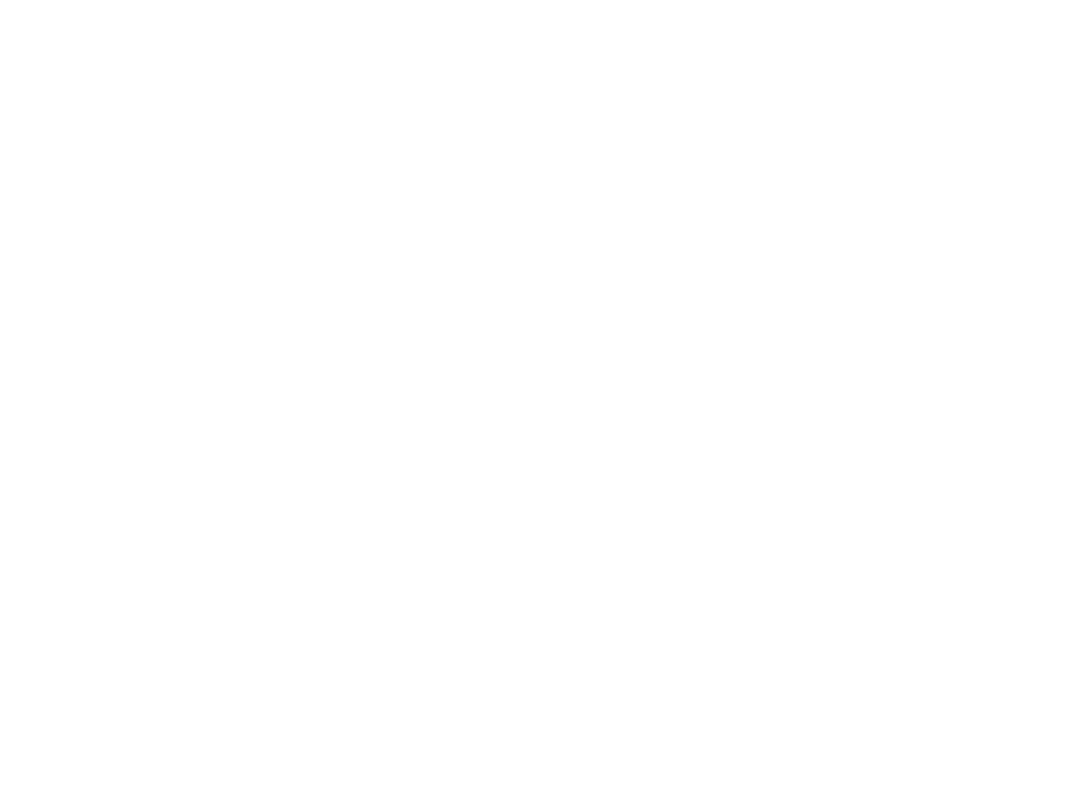
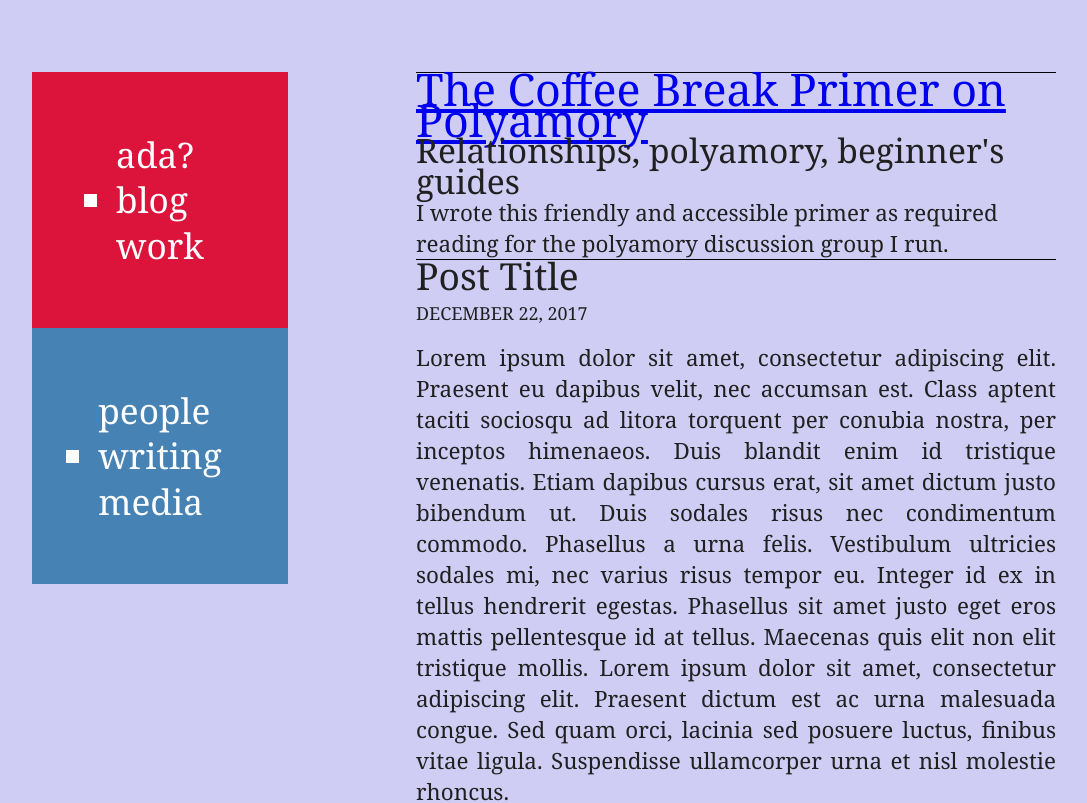
Before and after one commit to adapowers/adapowers.github.io, a plain HTML site: page index.html in a window 1280 px wide. Shown: the top 803 px of the page, without its empty margins (40-1127 px from the left). Drawn offline with Linux system fonts and the light colour scheme.

Commit message:
something

```diff
--- a/index.html
+++ b/index.html
@@ -3,9 +3,46 @@
   <head>
     <meta charset="utf-8">
     <title></title>
-    <link rel="main.css" type="text/css"/>
+    <link rel="stylesheet" href="main.css" type="text/css">
   </head>
   <body>
+<nav class="nav col">
+  <div class="square alpha">
+    <ul>
+      <li>ada?</li>
+      <li class="active">blog</li>
+      <li>work</li>
+    </ul>
+</div>
 
+<div class="square beta">
+  <ul>
+    <li>people</li>
+    <li class="active">writing</li>
+    <li>media</li>
+  </ul>
+</div>
+
+</nav>
+<div class="content col">
+
+<div class="tile">
+  <h1><a href="https://medium.com/@adampowers/the-coffee-break-polyamory-primer-6c64b4dc53de">The Coffee Break Primer on Polyamory</a></h1>
+  <h2>Relationships, polyamory, beginner's guides</h2>
+  I wrote this friendly and accessible primer as required reading for the polyamory discussion group I run.
+</div>
+
+  <div class="post">
+    <h1>Post Title</h1>
+    <h2>December 22, 2017</h2>
+    <div class="text">
+      Lorem ipsum dolor sit amet, consectetur adipiscing elit. Praesent eu dapibus velit, nec accumsan est. Class aptent taciti sociosqu ad litora torquent per conubia nostra, per inceptos himenaeos. Duis blandit enim id tristique venenatis. Etiam dapibus cursus erat, sit amet dictum justo bibendum ut. Duis sodales risus nec condimentum commodo. Phasellus a urna felis. Vestibulum ultricies sodales mi, nec varius risus tempor eu. Integer id ex in tellus hendrerit egestas. Phasellus sit amet justo eget eros mattis pellentesque id at tellus. Maecenas quis elit non elit tristique mollis. Lorem ipsum dolor sit amet, consectetur adipiscing elit. Praesent dictum est ac urna malesuada congue. Sed quam orci, lacinia sed posuere luctus, finibus vitae ligula. Suspendisse ullamcorper urna et nisl molestie rhoncus.
+<br/><br/>
+      Donec et dictum lacus. Maecenas laoreet molestie ante nec lacinia. Orci varius natoque penatibus et magnis dis parturient montes, nascetur ridiculus mus. Sed egestas lorem ipsum. Aliquam scelerisque consectetur dolor, in fringilla erat interdum ac. Mauris eu est ipsum. Class aptent taciti sociosqu ad litora torquent per conubia nostra, per inceptos himenaeos. Cras in eros ornare, ultricies lectus nec, volutpat lectus. Nullam sem libero, vehicula ut purus at, blandit pharetra leo. In vulputate tristique mollis. Donec augue sapien, laoreet at ipsum non, dictum pulvinar ipsum. Aenean suscipit, orci tristique semper tempor, magna ipsum semper risus, a gravida ligula felis id felis.
+<br/><br/>
+      Quisque sollicitudin scelerisque egestas. Duis aliquam, felis tempus volutpat congue, nulla risus porttitor purus, nec vehicula sapien elit semper est. Integer vitae magna ut dolor faucibus consequat eu sed nibh. Cras vitae facilisis tortor. Ut quis enim nec magna faucibus pretium iaculis sit amet arcu. Pellentesque tincidunt orci a mi semper tincidunt. Nulla at feugiat est. Pellentesque lacinia, risus nec ornare malesuada, magna quam luctus nisi, ac tempus leo est a leo.
+    </div>
+  </div>
+</div>
   </body>
 </html>
--- a/main.css
+++ b/main.css
@@ -1,3 +1,100 @@
+/* resources used:
+https://css-tricks.com/fun-viewport-units/
+https://css-tricks.com/snippets/css/a-guide-to-flexbox/
+https://css-tricks.com/dont-overthink-flexbox-grids/
+
+colors obtained with http://jxnblk.com/colorable/demos/text/
+*/
+
+
 body {
-color: #303030; background-color: #BDB8EF; /* Obtained with http://jxnblk.com/colorable/demos/text/ */
+color: #202020;
+background-color: #CFCDF4;
+
+display: flex;
 }
+
+.col {
+  margin: 5vw;
+}
+.content {
+order: 2;
+flex: 2;
+max-width: 50vw;
+
+font-family: Georgia;
+font-size: calc(16px + .5vw);
+line-height: calc(1.1em + 0.5vw);
+display: flex;
+flex-direction: column;
+}
+
+.tile {
+  border-top: 1px solid black;
+  border-bottom: 1px solid black;
+}
+
+
+.nav {
+order: 1;
+display: flex;
+flex-direction: column;
+}
+
+.nav .square {
+  width: 20vw;
+  height: 20vw;
+  font-size: calc(16px + 1.5vw);
+  line-height: calc(1.1em + 0.5vw);
+  display: flex;
+}
+
+.nav ul {
+  padding: 0;
+  list-style-type: none;
+  margin: auto;
+  color: white;
+  font-family: Georgia;
+}
+
+.nav .square.alpha {
+  background-color: crimson;
+}
+
+.nav .square.beta {
+  background-color: steelblue;
+}
+
+@media screen and (max-width: 700px) {
+  .nav .square { font-size: calc(12px + 1vw); }
+}
+
+@media screen and (max-width: 500px) {
+  .nav .square { font-size: calc(12px + .5vw); }
+}
+.active {
+  list-style-type: square;
+}
+
+
+h1, h2 {
+  margin: 0;
+  padding: 0;
+  font-weight: 500;
+}
+
+.post h1 {
+  display: block;
+  font-size: calc(18px + 1.5vw);
+}
+.post h2 {
+  display: block;
+  text-transform: uppercase;
+  font-size: 0.8em;
+  margin-top: .5vw;
+  margin-bottom: 1vw;
+}
+
+.post .text {
+  text-align: justify;
+}
```
